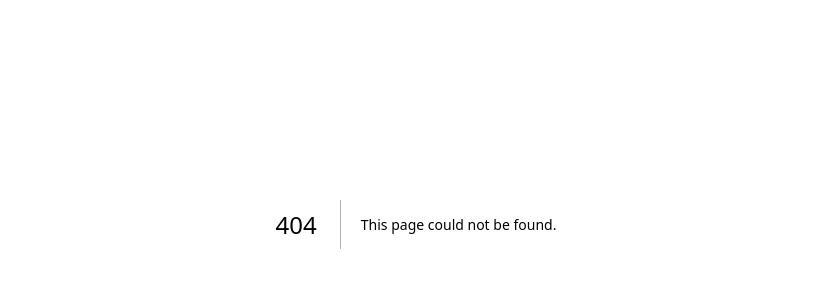
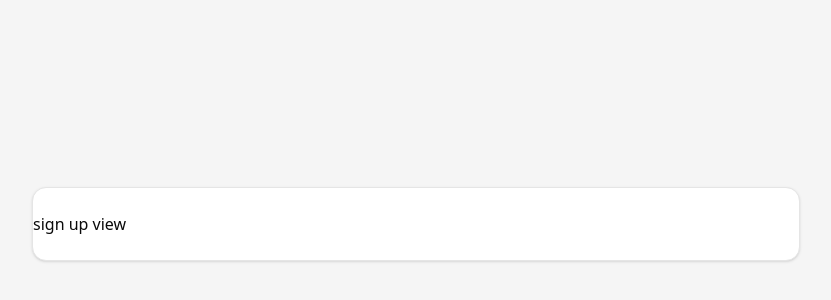
Before and after one commit to Aman-chauhan07/SaaS-AI-Agent-Platform, a Next.js app: page /sign-up in a window 1280 px wide. Before the commit this address had no page. Shown: the part 176-476 px from the top of the page, without its empty margins (224-1055 px from the left). Built offline with nearby package versions, Linux system fonts and the light colour scheme.

Commit message:
#creating sign in page or sign out page for users

```diff
--- /dev/null
+++ b/module/auth/ui/view/sign-in-view.tsx
@@ -0,0 +1,6 @@
+"use client";
+import { Card } from "@/components/ui/card";
+
+export const SignInView = () => {
+  return <Card>sign in view</Card>;
+};
--- /dev/null
+++ b/module/auth/ui/view/sign-up-view.tsx
@@ -0,0 +1,6 @@
+"use client";
+import { Card } from "@/components/ui/card";
+
+export const SignUpView = () => {
+  return <Card>sign up view</Card>;
+};
--- a/package.json
+++ b/package.json
@@ -3,7 +3,7 @@
   "version": "0.1.0",
   "private": true,
   "scripts": {
-    "dev": "next dev --turbopack",
+    "dev": "next dev",
     "build": "next build",
     "start": "next start",
     "lint": "next lint",
--- /dev/null
+++ b/src/app/(auth)/layout.tsx
@@ -0,0 +1,14 @@
+import React from "react";
+
+interface Props {
+  children: React.ReactNode;
+}
+const layout = ({ children }: Props) => {
+  return (
+    <div className="bg-muted flex min-h-svh flex-col items-center justify-center p-6 md:p-10">
+      <div className="w-full max-w-sm md:max-w-3xl">{children}</div>
+    </div>
+  );
+};
+
+export default layout;
--- /dev/null
+++ b/src/app/(auth)/sign-in/page.tsx
@@ -0,0 +1,10 @@
+import React from "react";
+import { SignInView } from "../../../../module/auth/ui/view/sign-in-view";
+
+const page = () => {
+  return (
+   <SignInView/>
+  );
+};
+
+export default page;
--- /dev/null
+++ b/src/app/(auth)/sign-up/page.tsx
@@ -0,0 +1,8 @@
+import { SignUpView } from "../../../../module/auth/ui/view/sign-up-view";
+import React from "react";
+
+const page = () => {
+  return <SignUpView />;
+};
+
+export default page;
```
